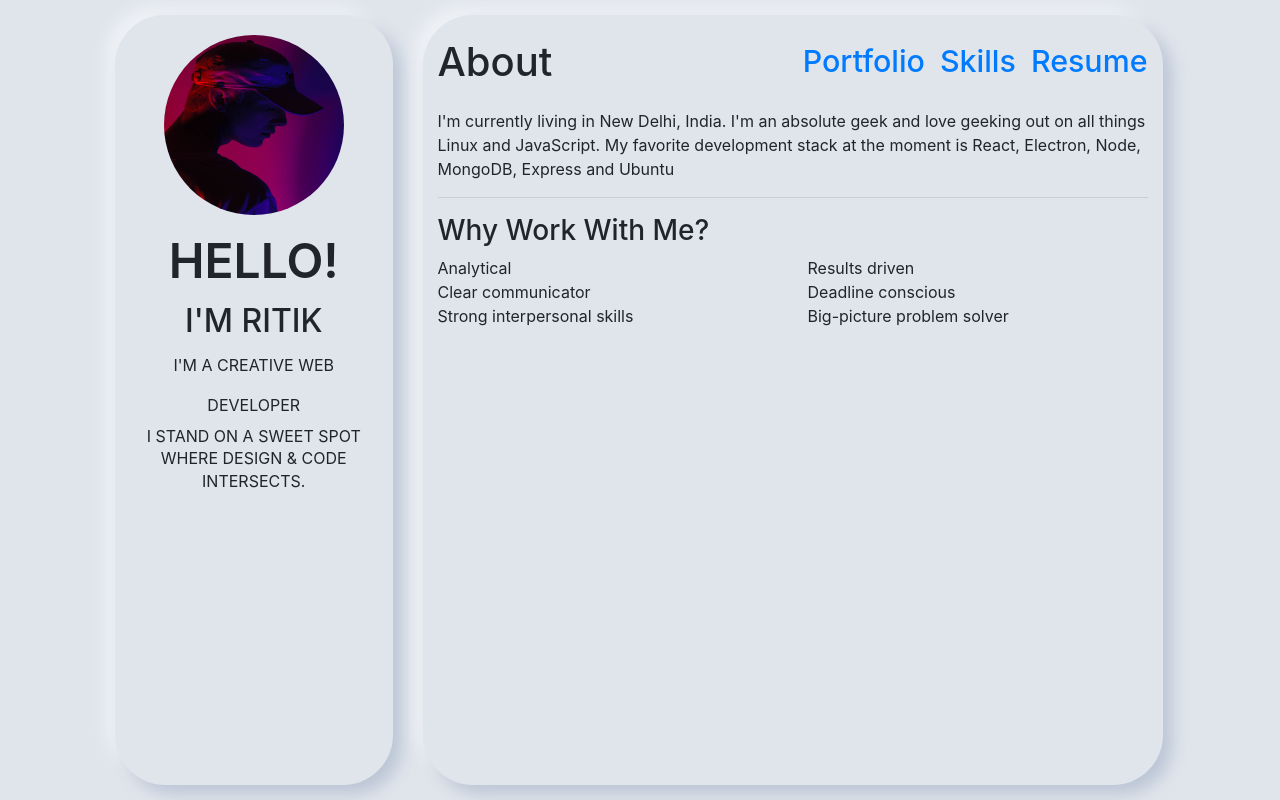
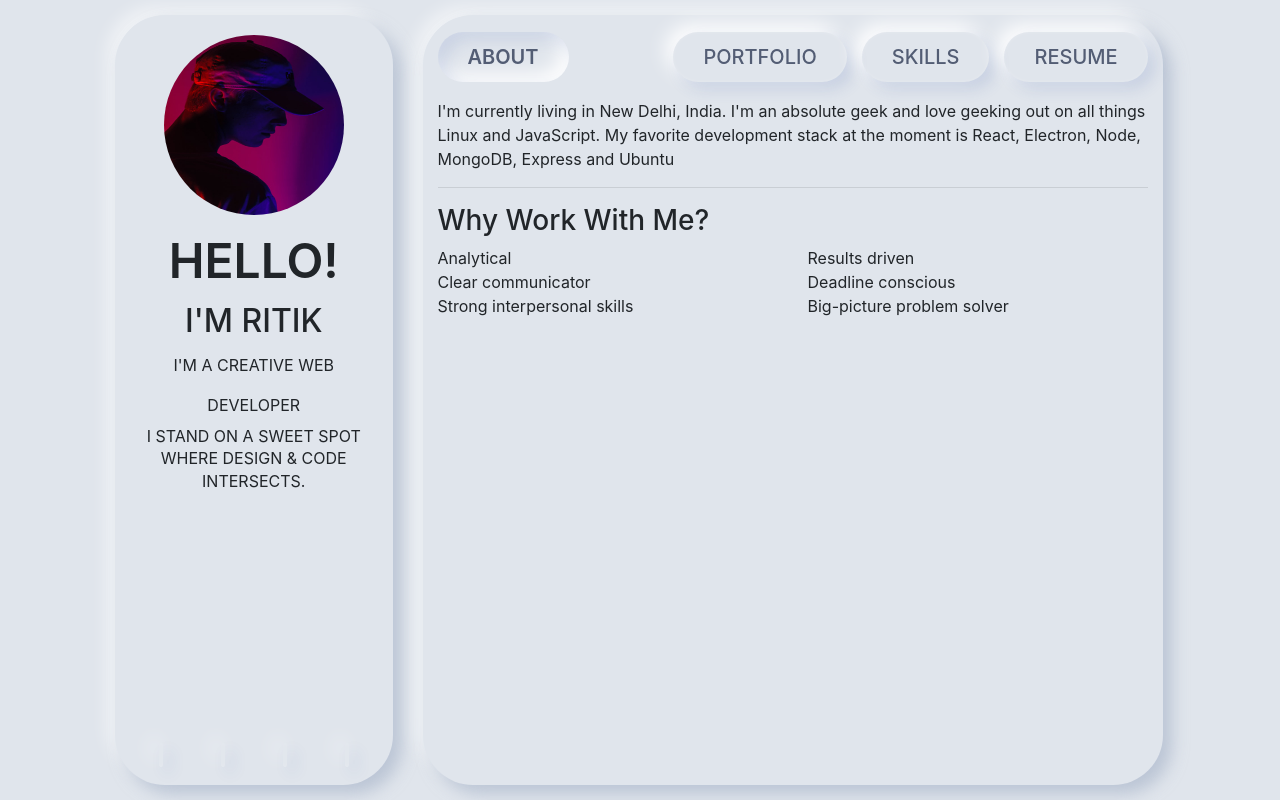
Before and after one commit to ritikramuka/its_me_ritik, a React (Create React App) app: page / in a window 1280 px wide. Built offline with nearby package versions, Linux system fonts and the light colour scheme; some icons are missing.

Commit message:
some ui work

```diff
--- a/src/components/Navbar.js
+++ b/src/components/Navbar.js
@@ -3,15 +3,15 @@ import { Link } from "react-router-dom";
 import "./style/Navbar.css";
 
 function Navbar() {
-  const [nav, setNav] = useState("About");
+  const [nav, setNav] = useState("ABOUT");
   useEffect(() => {
     const url = window.location.href;
     const getPageLocation = url.substr(url.lastIndexOf("/"));
     console.log(getPageLocation);
-    if (getPageLocation === "/") setNav("About");
-    else if (getPageLocation === "/resume") setNav("Resume");
-    else if (getPageLocation === "/portfolio") setNav("Portfolio");
-    else if (getPageLocation === "/skills") setNav("Skills");
+    if (getPageLocation === "/") setNav("ABOUT");
+    else if (getPageLocation === "/resume") setNav("RESUME");
+    else if (getPageLocation === "/portfolio") setNav("PORTFOLIO");
+    else if (getPageLocation === "/skills") setNav("SKILLS");
   }, [nav]);
 
   return (
@@ -19,36 +19,36 @@ function Navbar() {
       <div className="navbar__active">{nav}</div>
       <button class="navbar-toggler navbar-toggler-right" type="button" data-toggle="collapse" data-target="#navbarSupportedContent" aria-controls="navbarSupportedContent" aria-expanded="false" aria-label="Toggle navigation">
         <span class="navbar-toggler-icon">
-          <span class="iconify" data-icon="bi:list" data-inline="false"></span>
+          <span class="iconify neumorphic-btn" data-icon="bi:list" data-inline="false"></span>
         </span>
       </button>
       <div class="collapse navbar-collapse" id="navbarSupportedContent">
         <div className="navbar__items navbar-nav ml-auto">
-          {nav !== "About" ? (
+          {nav !== "ABOUT" ? (
             <Link to="./">
-              <div className="navbar__item" onClick={() => setNav("About")}>
-                About
+              <div className="navbar__item neumorphic-btn" onClick={() => setNav("ABOUT")}>
+                ABOUT
             </div>
             </Link>
           ) : null}
-          {nav !== "Portfolio" ? (
+          {nav !== "PORTFOLIO" ? (
             <Link to="./portfolio">
-              <div className="navbar__item" onClick={() => setNav("Portfolio")}>
-                Portfolio
+              <div className="navbar__item neumorphic-btn" onClick={() => setNav("PORTFOLIO")}>
+                PORTFOLIO
             </div>
             </Link>
           ) : null}
-          {nav !== "Skills" ? (
+          {nav !== "SKILLS" ? (
             <Link to="./skills">
-              <div className="navbar__item" onClick={() => setNav("Skills")}>
-                Skills
+              <div className="navbar__item neumorphic-btn" onClick={() => setNav("SKILLS")}>
+                SKILLS
             </div>
             </Link>
           ) : null}
-          {nav !== "Resume" ? (
+          {nav !== "RESUME" ? (
             <Link to="./resume">
-              <div className="navbar__item" onClick={() => setNav("Resume")}>
-                Resume
+              <div className="navbar__item neumorphic-btn" onClick={() => setNav("RESUME")}>
+                RESUME
             </div>
             </Link>
           ) : null}
--- a/src/components/Sidebar.js
+++ b/src/components/Sidebar.js
@@ -18,16 +18,16 @@ function Sidebar() {
         </div>
         </div>
         <div className="container row sidebar__social-handle">
-          <div className="col-md-3 col-6"><span class="iconify" data-icon="ant-design:linkedin-filled" data-inline="false"></span></div>
-          <div className="col-md-3 col-6"><span class="iconify" data-icon="simple-icons:leetcode" data-inline="false"></span></div>
-          <div className="col-md-3 col-6"><span class="iconify" data-icon="ant-design:github-filled" data-inline="false"></span></div>
+          <div className="col-md-3 col-6"><span class="iconify neumorphic-btn" data-icon="ant-design:linkedin-filled" data-inline="false"></span></div>
+          <div className="col-md-3 col-6"><span class="iconify neumorphic-btn" data-icon="simple-icons:leetcode" data-inline="false"></span></div>
+          <div className="col-md-3 col-6"><span class="iconify neumorphic-btn" data-icon="ant-design:github-filled" data-inline="false"></span></div>
           <div
             className="col-md-3 col-6"
             onClick={() => {
               window.location.href = "mailto:riitk.ramuka@gmail.com";
             }}
           >
-            <span class="iconify" data-icon="simple-icons:gmail" data-inline="false"></span>
+            <span class="iconify neumorphic-btn" data-icon="mdi:gmail" data-inline="false"></span>
           </div>
         </div>
       </div>
--- a/src/components/style/Navbar.css
+++ b/src/components/style/Navbar.css
@@ -13,13 +13,31 @@
   display: flex;
 }
 
+.navbar__active {
+  border: none;
+  border-radius: 40px;
+  color: #535D74;
+  background-color: var(--back-color);
+  box-shadow: inset 0px 0px 4px rgba(255, 255, 255, 0),
+    inset 7px 7px 15px rgba(55, 84, 170, 0.15),
+    inset -7px -7px 20px rgba(255, 255, 255, 1);
+  font-size: 20px;
+  font-weight: 600;
+  border: none;
+  padding: 10px 30px;
+}
+
 .navbar__item {
   margin-left: 15px;
+  font-size: 20px;
+  border: none;
+  padding: 10px 30px;
 }
 
 @media only screen and (max-width: 782px) {
   .navbar__active {
-    font-size: 3.5rem;
+    font-size: 2.5rem;
+    margin-right: auto;
   }
 
   .navbar {
@@ -29,4 +47,8 @@
   .navbar__items {
     display: block;
   }
+
+  .navbar__item {
+    margin: 15px 0;
+  }
 }
--- a/src/components/style/Sidebar.css
+++ b/src/components/style/Sidebar.css
@@ -42,11 +42,37 @@ img {
   bottom: 18px;
 }
 
-.git {
-  font-size: 10px;
+.iconify {
+  width: 2.5rem;
+  height: 2.5rem;
+  padding: 2px;
 }
 
-.iconify {
-  width: 2rem;
-  height: 2rem;
+.neumorphic-btn {
+  border: none;
+  border-radius: 40px;
+  color: #535D74;
+  background-color: var(--back-color);
+  box-shadow: 7px 7px 15px rgba(55, 84, 170, 0.15),
+    -7px -7px 20px rgba(255, 255, 255, 1),
+    inset 0px 0px 4px rgba(255, 255, 255, 0.2),
+    inset 7px 7px 15px rgba(55, 84, 170, 0),
+    inset -7px -7px 20px rgba(255, 255, 255, 0),
+    0px 0px 4px rgba(255, 255, 255, 0) !important;
+  transition: box-shadow 0.25s ease !important;
 }
+
+.neumorphic-btn:active {
+  box-shadow: 7px 7px 15px rgba(55, 84, 170, 0.15),
+    -7px -7px 20px rgba(255, 255, 255, 1),
+    inset 0px 0px 4px rgba(255, 255, 255, 0),
+    inset 7px 7px 15px rgba(55, 84, 170, 0.15),
+    inset -7px -7px 20px rgba(255, 255, 255, 1),
+    0px 0px 4px rgba(255, 255, 255, 0.2) !important;
+}
+
+@media only screen and (max-width: 782px) {
+  .iconify{
+    margin: 4px;
+  }
+}
```
